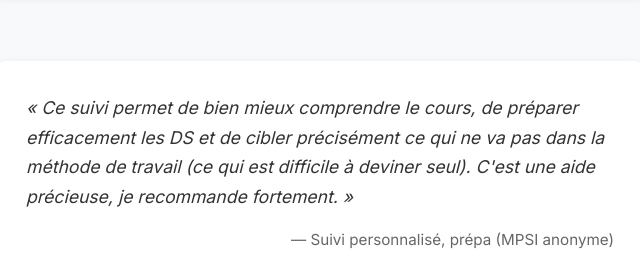
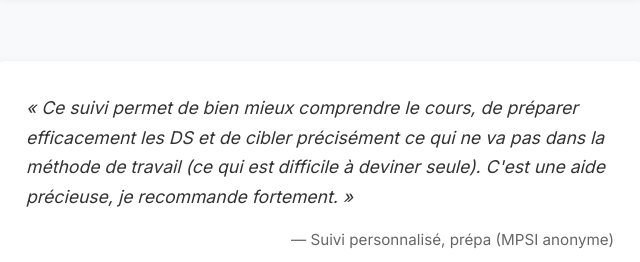
Before and after one commit to monsieurdiego/carnet-dinge, a plain HTML site: page index.html in a window 1280 px wide. Shown: the part 5476-5738 px from the top of the page, 320-960 px from the left. Drawn offline with Linux system fonts and the light colour scheme.

Commit message:
Fix grammar agreement for female MPSI testimonial

```diff
--- a/index.html
+++ b/index.html
@@ -542,7 +542,7 @@
                 <div class="container" style="max-width: 700px; margin: 0 auto;">
                     <div style="background: white; border-radius: 12px; box-shadow: 0 2px 8px rgba(0,0,0,0.07); padding: 2rem;">
                         <p style="font-size: 1.1rem; line-height: 1.7; font-style: italic; color: #333; margin-bottom: 1rem;">
-                            « Ce suivi permet de bien mieux comprendre le cours, de préparer efficacement les DS et de cibler précisément ce qui ne va pas dans la méthode de travail (ce qui est difficile à deviner seul). C'est une aide précieuse, je recommande fortement. »
+                            « Ce suivi permet de bien mieux comprendre le cours, de préparer efficacement les DS et de cibler précisément ce qui ne va pas dans la méthode de travail (ce qui est difficile à deviner seule). C'est une aide précieuse, je recommande fortement. »
                         </p>
                         <p style="text-align: right; color: #666; font-size: 0.95rem; margin: 0;">— Suivi personnalisé, prépa (MPSI anonyme)</p>
                     </div>
```
